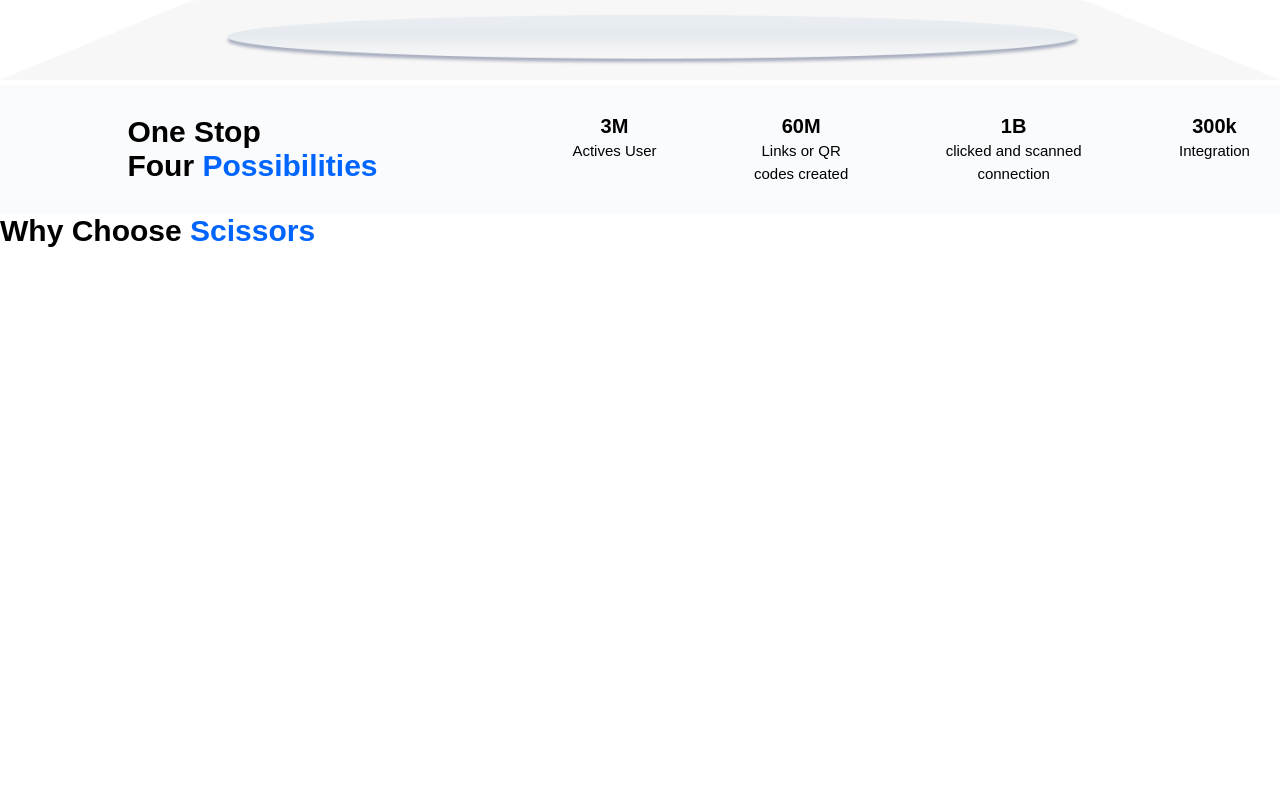
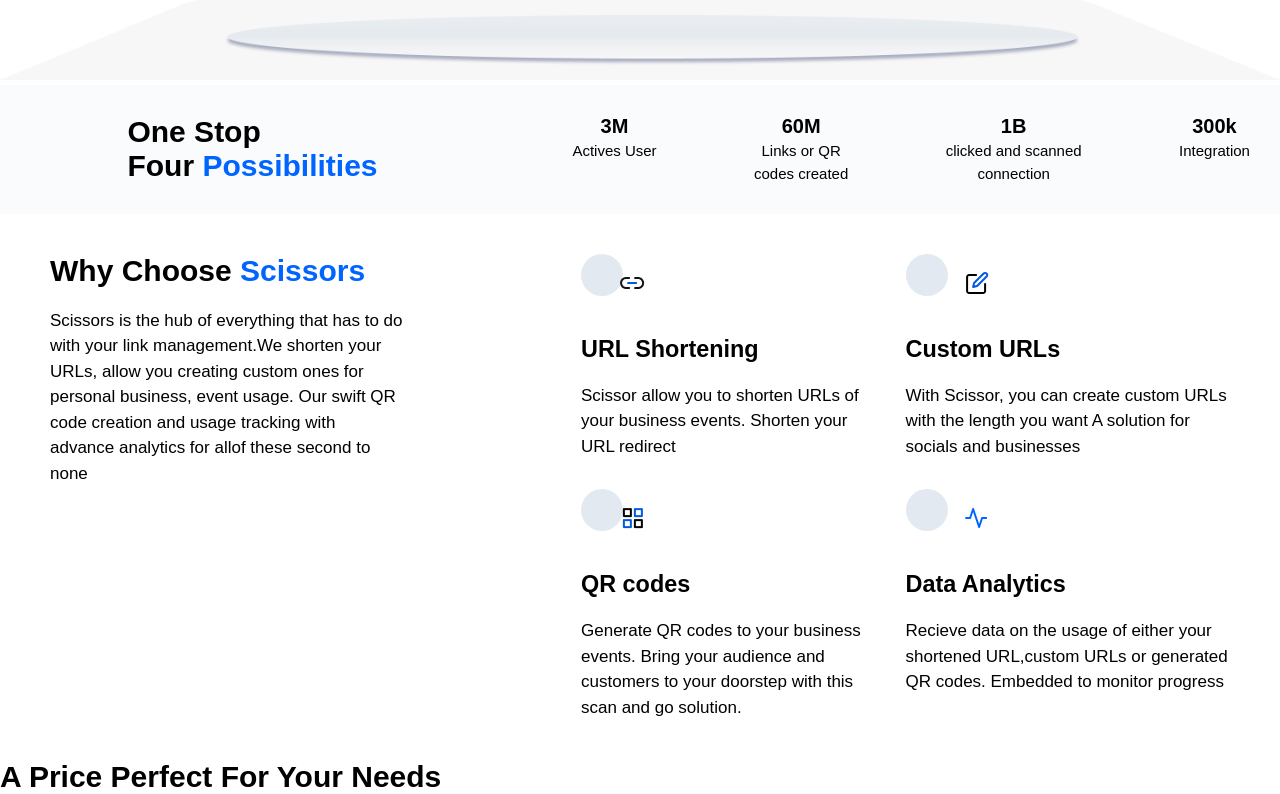
Before and after one commit to joyibeh93/Scissors-URL-shortening, a plain HTML site: page index.html in a window 1280 px wide. Shown: the part 742-1536 px from the top of the page. Before the commit the page ends 990 px from the top, so only its background shows below. Drawn offline with Linux system fonts and the light colour scheme; a web font is replaced by a local one.

Commit message:
added section  scissor info

```diff
--- a/index.html
+++ b/index.html
@@ -59,14 +59,65 @@
 
         </section>
         <section class="why-choose-scissors">
-            <div>
-                <div>
+            <div class="scissors-scnd">
+                <div class="scissors-scnd1">
                     <h2>Why choose <span class="sub-session-color"> scissors</span></h2>
+                    <p class="chz-scissors-cnt">Scissors is the hub of everything that has to do with your link management.We shorten your URLs, allow you creating custom ones for personal business, event usage. Our swift QR code creation and usage tracking with advance analytics for allof these second to none </p>
                 </div>
-                <div></div>
+                <div class="scissors-scnd-sessn-grid">
+                    <div class="first-grid">
+                        <div class="icon-link">
+                            <img src="./Images/link-2.png" alt="link2-icon" class="img-icon">
+                        </div>
+                        <div>
+                            <h3 class="icon-head">URL Shortening</h3>
+                            <p class="chz-scissors-cnt"> Scissor allow you to shorten URLs of your business events. Shorten your URL redirect</p>
+
+                        </div>
+
+                    </div>
+                    <div>
+                        <div class="icon-link">
+                            <img src="./Images/edit.svg" alt="link2-icon" class="img-icon img-icon2">
+                        </div>
+                        <div>
+                            <h3 class="icon-head">Custom URLs</h3>
+                            <p class="chz-scissors-cnt"> With Scissor, you can create custom URLs with the length you want A solution for socials and businesses</p>
+
+                        </div>
+                    </div>
+                    <div class="scnd-grid first-grid">
+                        <div class="icon-link">
+                            <img src="./Images/grid.png" alt="link2-icon" class="img-icon img-icon3">
+                        </div>
+                        <div>
+                            <h3 class="icon-head">QR codes</h3>
+                            <p class="chz-scissors-cnt"> Generate QR codes to your business events. Bring your audience and customers to your doorstep with this scan and go solution.</p>
+
+                        </div>
+                    </div>
+                    <div class="scnd-grid">
+                        <div class="icon-link">
+                            <img src="./Images/activity.png" alt="link2-icon" class="img-icon img-icon3 img-icon4">
+                        </div>
+                        <div>
+                            <h3 class="icon-head">Data Analytics</h3>
+                            <p class="chz-scissors-cnt"> Recieve data on the usage of either your shortened URL,custom URLs or generated QR codes. Embedded to monitor progress</p>
+
+
+                        </div>
+
+                    </div>
+                </div>
 
             </div>
 
+
+        </section>
+        <section class="card-component">
+            <div>
+                <h2>A price perfect for your needs</h2>
+            </div>
 
         </section>
 
--- a/style.css
+++ b/style.css
@@ -8,6 +8,7 @@
     --font-darl-blue:#005AE2;
     --buttob-font-color:#fff;
     --background-color2: #F9FBFD;
+    --background-icon-color: #E2E9F0
 }
 
 
@@ -128,3 +129,53 @@ h2{
     font-size: 75%;
 }
 /* styling why choose us session */
+.scissors-scnd{
+    display: flex;
+    justify-content: space-between;
+    margin: 40px 50px;
+}
+.scissors-scnd1{
+    width: 30%;
+}
+.scissors-scnd-sessn-grid{
+    display: grid;
+    grid-template-columns: 1fr 1fr;
+    width: 55%;
+}
+.icon-link{
+    width: 42px;
+    height: 42px;
+    border-radius: 50%;
+    background-color: var(--background-icon-color);
+}
+.img-icon{
+    position: absolute;
+    top: 63.3rem;
+    left: 620px;
+}
+.img-icon2{
+    left: 60.3rem;
+}
+.img-icon3{
+    top: 78rem;
+    left: 620px;
+}
+.img-icon4{
+    left: 60.3rem;
+}
+.icon-head{
+    margin-top: 40px;
+}
+.scnd-grid{
+    margin-top: 30px;
+}
+.first-grid{
+    margin-right: 30px;
+}
+.chz-scissors-cnt{
+    font-size: 85%;
+    line-height: 1.5em;
+    margin-top: 20px;
+}
+
+/* STYLING CARD COMPONENT */
```
Also changed, not shown: Images/activity.png (added), Images/edit.png (added), Images/edit.svg (added), Images/grid.png (added), Images/link-2.png (added).
